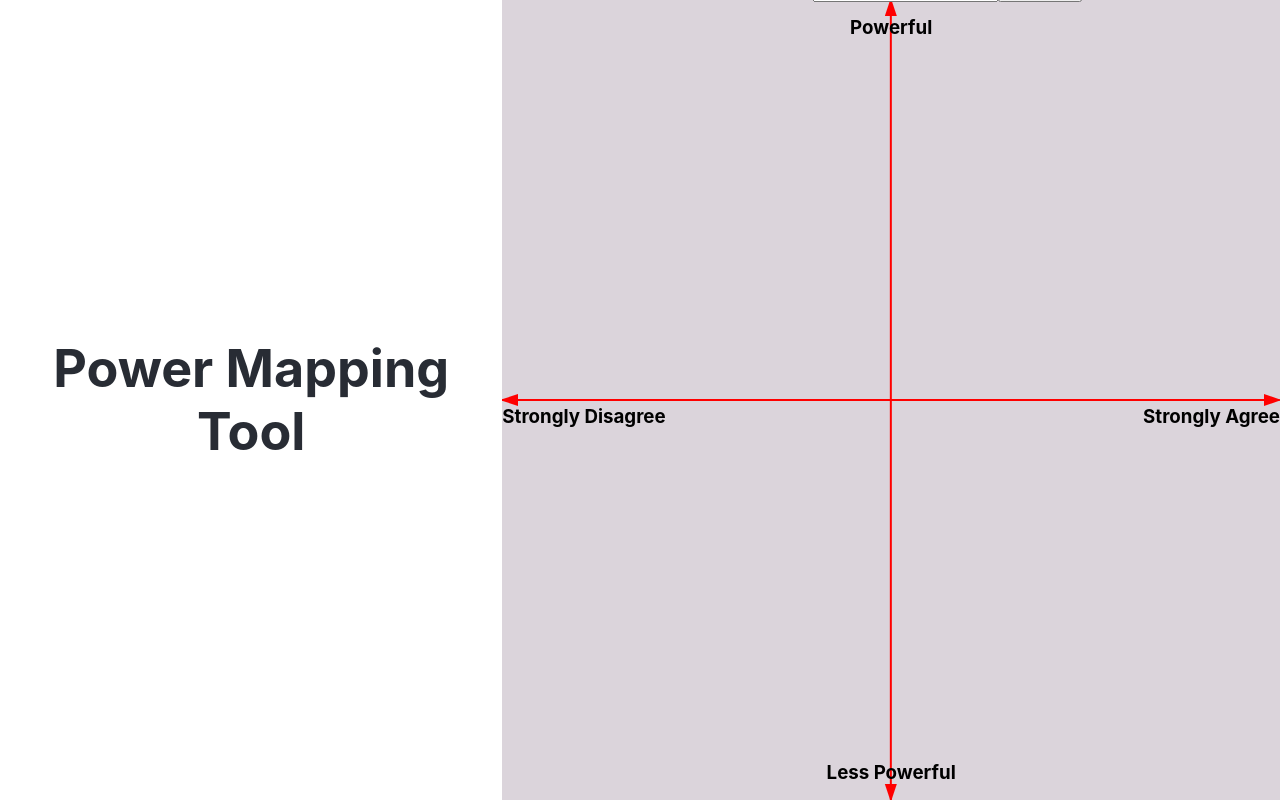
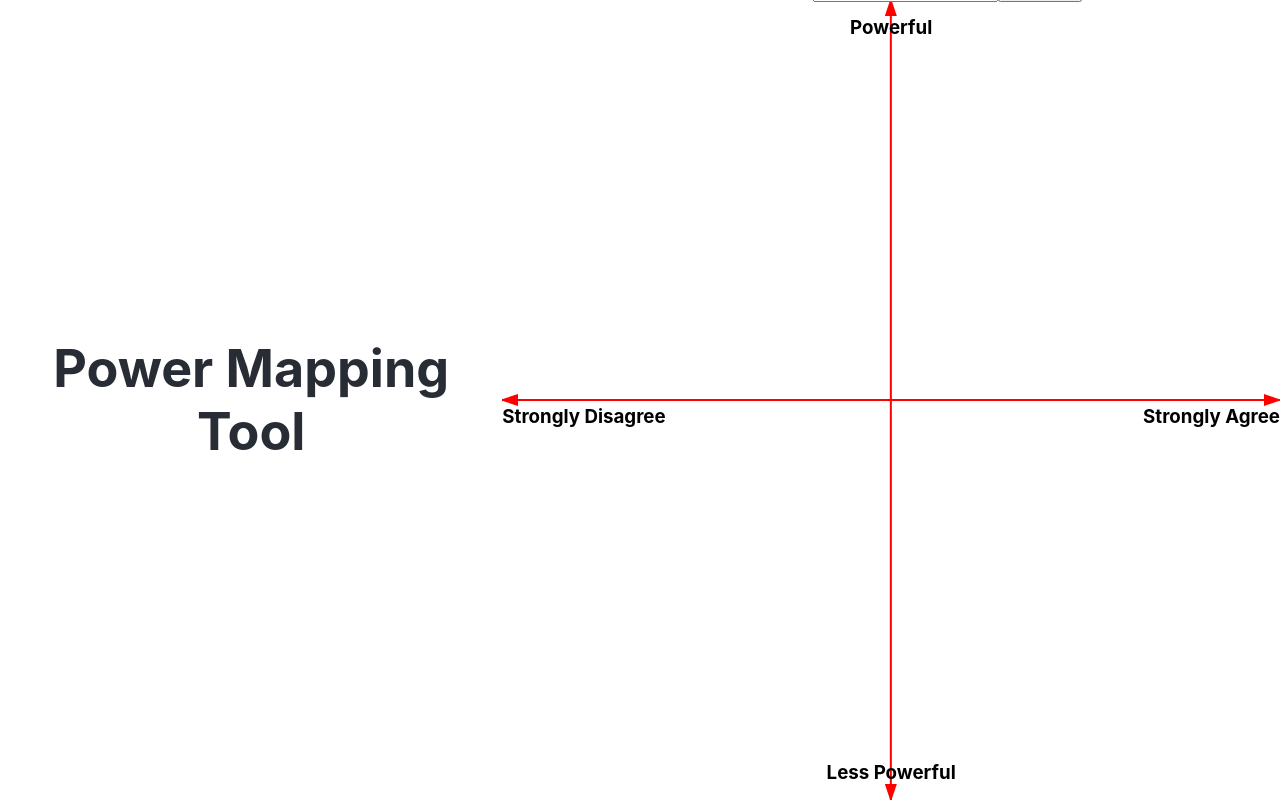
Before and after one commit to rabblerouser/power-map, a React (Create React App) app: page / in a window 1280 px wide. Built offline with nearby package versions, Linux system fonts and the light colour scheme.

Commit message:
[Alex] change axis and card styling

```diff
--- a/src/App.css
+++ b/src/App.css
@@ -30,7 +30,6 @@
 .axis {
   width: 50em;
   height: 50em;
-  background-color: #dbd4db;
   position: relative;
 }
 
@@ -68,7 +67,7 @@
 .figure-card {
   width: 100px;
   height: 100px;
-  background-color: #f8f7f9;
+  background-color: #b4b4b4;
   display: flex;
   flex-direction: column;
   align-items: center;
```
